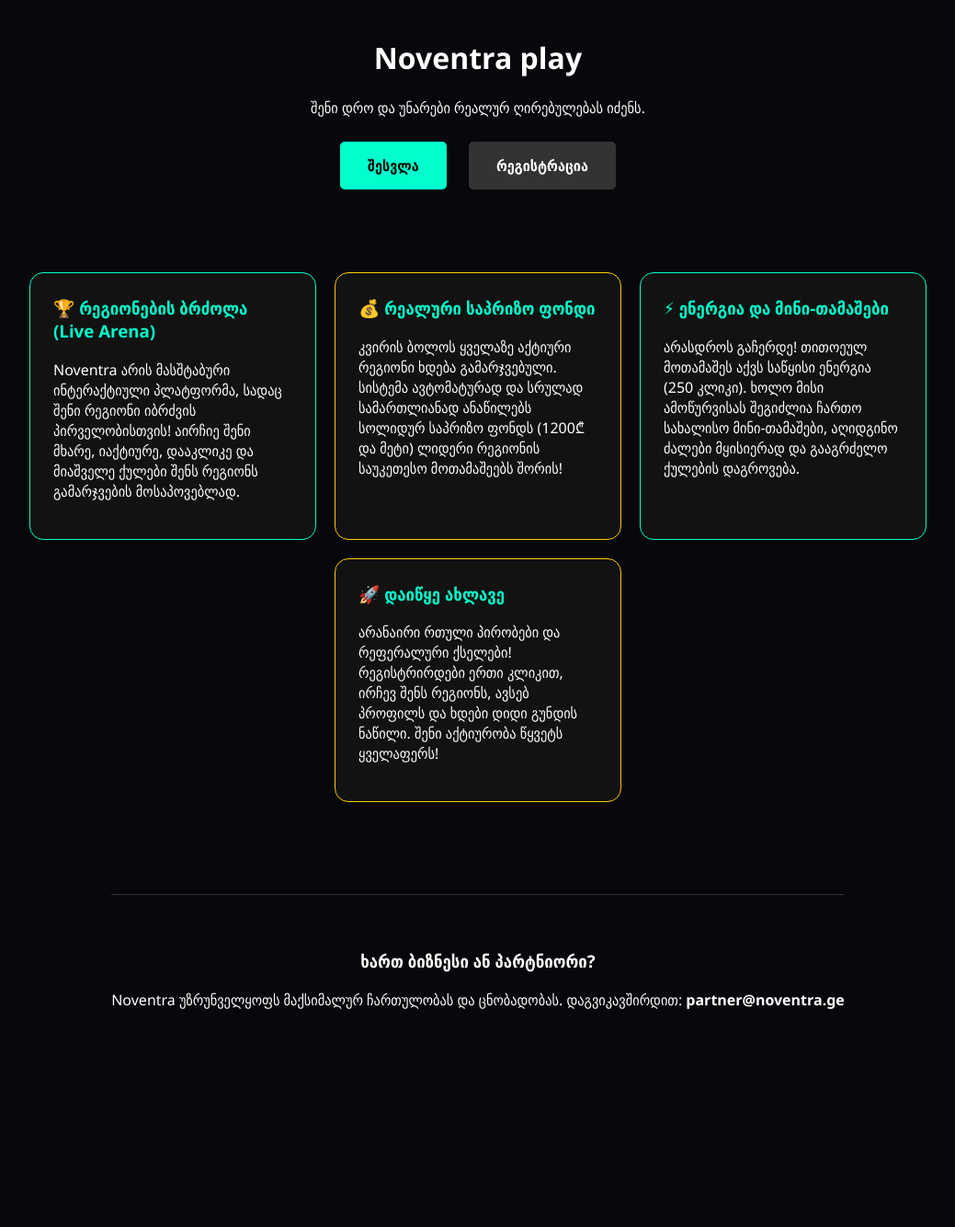
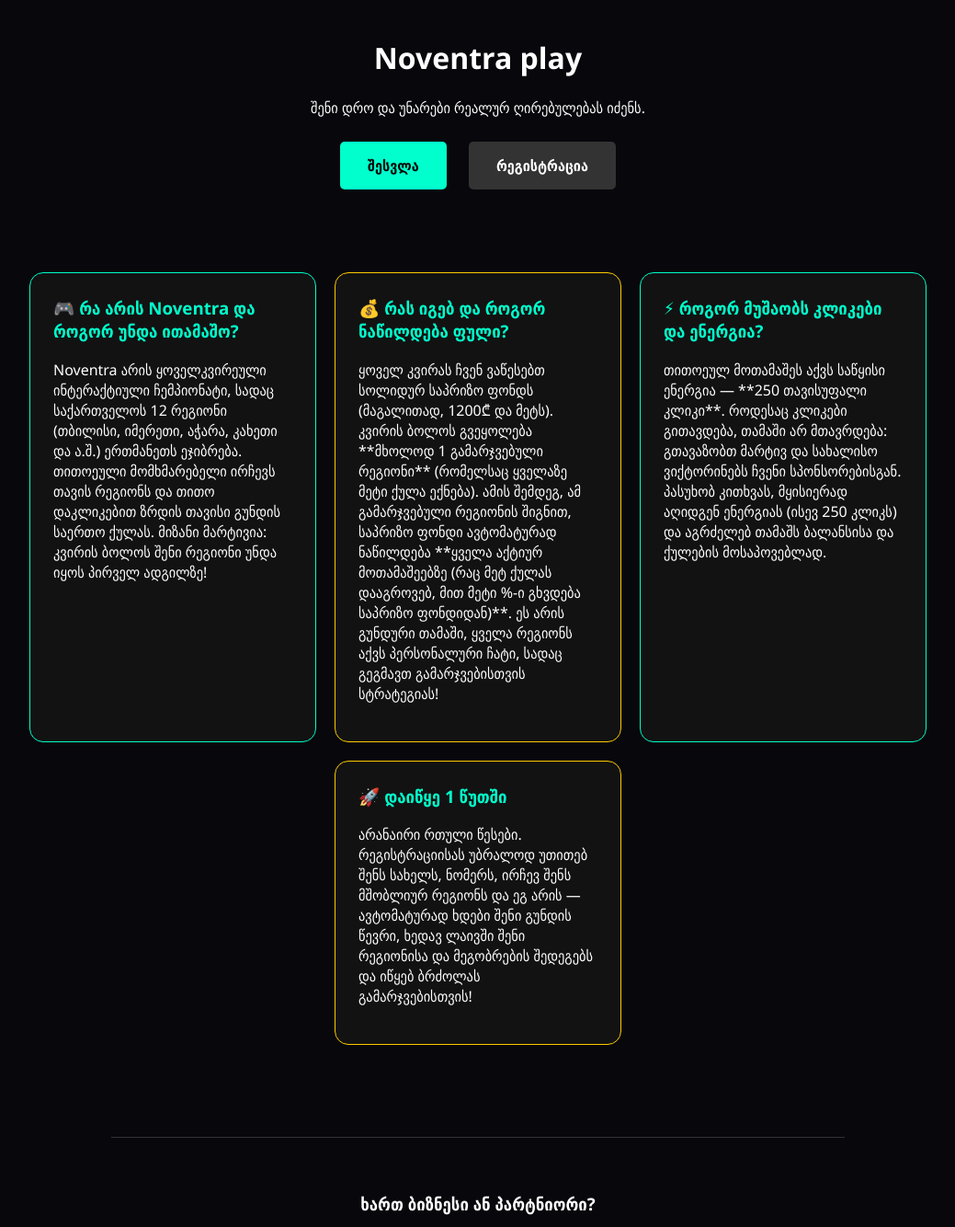
Before and after one commit to ninokvlividze20-alt/noventra-work, a Flask app: page / in a window 1280 px wide. Shown: the top 1334 px of the page at 92% size, without its empty margins (120-1159 px from the left). Before the commit the page ends 1097 px from the top, so only its background shows below. Run offline with Flask 3, Linux system fonts and the light colour scheme.

Commit message:
Update dashboard text with clear, engaging game rules and project description

```diff
--- a/templates/index.html
+++ b/templates/index.html
@@ -21,20 +21,23 @@
 
 <div class="container">
     <div class="card" style="border-color: #00ffcc;">
-        <h3>🏆 რეგიონების ბრძოლა (Live Arena)</h3>
-        <p>Noventra არის მასშტაბური ინტერაქტიული პლატფორმა, სადაც შენი რეგიონი იბრძვის პირველობისთვის! აირჩიე შენი მხარე, იაქტიურე, დააკლიკე და მიაშველე ქულები შენს რეგიონს გამარჯვების მოსაპოვებლად.</p>
+        <h3>🎮 რა არის Noventra და როგორ უნდა ითამაშო?</h3>
+        <p>Noventra არის ყოველკვირეული ინტერაქტიული ჩემპიონატი, სადაც საქართველოს 12 რეგიონი (თბილისი, იმერეთი, აჭარა, კახეთი და ა.შ.) ერთმანეთს ეჯიბრება. თითოეული მომხმარებელი ირჩევს თავის რეგიონს და თითო დაკლიკებით ზრდის თავისი გუნდის საერთო ქულას. მიზანი მარტივია: კვირის ბოლოს შენი რეგიონი უნდა იყოს პირველ ადგილზე!</p>
     </div>
+
     <div class="card" style="border-color: #ffcc00;">
-        <h3>💰 რეალური საპრიზო ფონდი</h3>
-        <p>კვირის ბოლოს ყველაზე აქტიური რეგიონი ხდება გამარჯვებული. სისტემა ავტომატურად და სრულად სამართლიანად ანაწილებს სოლიდურ საპრიზო ფონდს (1200₾ და მეტი) ლიდერი რეგიონის საუკეთესო მოთამაშეებს შორის!</p>
+        <h3>💰 რას იგებ და როგორ ნაწილდება ფული?</h3>
+        <p>ყოველ კვირას ჩვენ ვაწესებთ სოლიდურ საპრიზო ფონდს (მაგალითად, 1200₾ და მეტს). კვირის ბოლოს გვეყოლება **მხოლოდ 1 გამარჯვებული რეგიონი** (რომელსაც ყველაზე მეტი ქულა ექნება). ამის შემდეგ, ამ გამარჯვებული რეგიონის შიგნით, საპრიზო ფონდი ავტომატურად ნაწილდება **ყველა აქტიურ მოთამაშეებზე (რაც მეტ ქულას დააგროვებ, მით მეტი %-ი გხვდება საპრიზო ფონდიდან)**. ეს არის გუნდური თამაში, ყველა რეგიონს აქვს პერსონალური ჩატი, სადაც გეგმავთ გამარჯვებისთვის სტრატეგიას!</p>
     </div>
+
     <div class="card" style="border-color: #00ffcc;">
-        <h3>⚡ ენერგია და მინი-თამაშები</h3>
-        <p>არასდროს გაჩერდე! თითოეულ მოთამაშეს აქვს საწყისი ენერგია (250 კლიკი). ხოლო მისი ამოწურვისას შეგიძლია ჩართო სახალისო მინი-თამაშები, აღიდგინო ძალები მყისიერად და გააგრძელო ქულების დაგროვება.</p>
+        <h3>⚡ როგორ მუშაობს კლიკები და ენერგია?</h3>
+        <p>თითოეულ მოთამაშეს აქვს საწყისი ენერგია — **250 თავისუფალი კლიკი**. როდესაც კლიკები გითავდება, თამაში არ მთავრდება: გთავაზობთ მარტივ და სახალისო ვიქტორინებს ჩვენი სპონსორებისგან. პასუხობ კითხვას, მყისიერად აღიდგენ ენერგიას (ისევ 250 კლიკს) და აგრძელებ თამაშს ბალანსისა და ქულების მოსაპოვებლად.</p>
     </div>
+
     <div class="card" style="border-color: #ffcc00;">
-        <h3>🚀 დაიწყე ახლავე</h3>
-        <p>არანაირი რთული პირობები და რეფერალური ქსელები! რეგისტრირდები ერთი კლიკით, ირჩევ შენს რეგიონს, ავსებ პროფილს და ხდები დიდი გუნდის ნაწილი. შენი აქტიურობა წყვეტს ყველაფერს!</p>
+        <h3>🚀 დაიწყე 1 წუთში</h3>
+        <p>არანაირი რთული წესები. რეგისტრაციისას უბრალოდ უთითებ შენს სახელს, ნომერს, ირჩევ შენს მშობლიურ რეგიონს და ეგ არის — ავტომატურად ხდები შენი გუნდის წევრი, ხედავ ლაივში შენი რეგიონისა და მეგობრების შედეგებს და იწყებ ბრძოლას გამარჯვებისთვის!</p>
     </div>
 </div>
 
```
